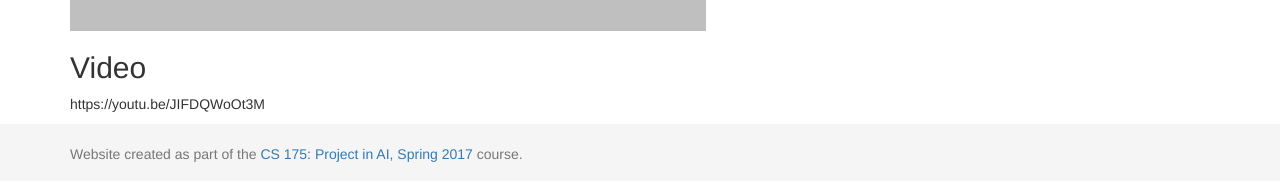
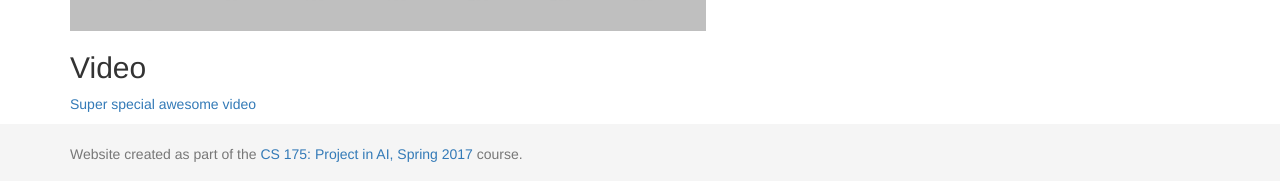
Before and after one commit to UCI-CS-175-Cool-Kids-Club/Neat_Fighter, a Jekyll site: the page built from docs/status.md, in a window 1280 px wide and 900 px high, scrolled down 1800 px. Shown: the part 716-897 px from the top of the window. Built offline with Jekyll 4.4.1, drawn with Linux system fonts in a browser that asks for light colours.

```diff
--- a/docs/status.md
+++ b/docs/status.md
@@ -49,4 +49,4 @@
 ![](pics/status_fitness.png)
 
 ## Video
-https://youtu.be/JIFDQWoOt3M
+[Super special awesome video](https://youtu.be/JIFDQWoOt3M)
```
Also changed, not shown: docs/pics/genome.png, docs/pics/status_fitness.png.
